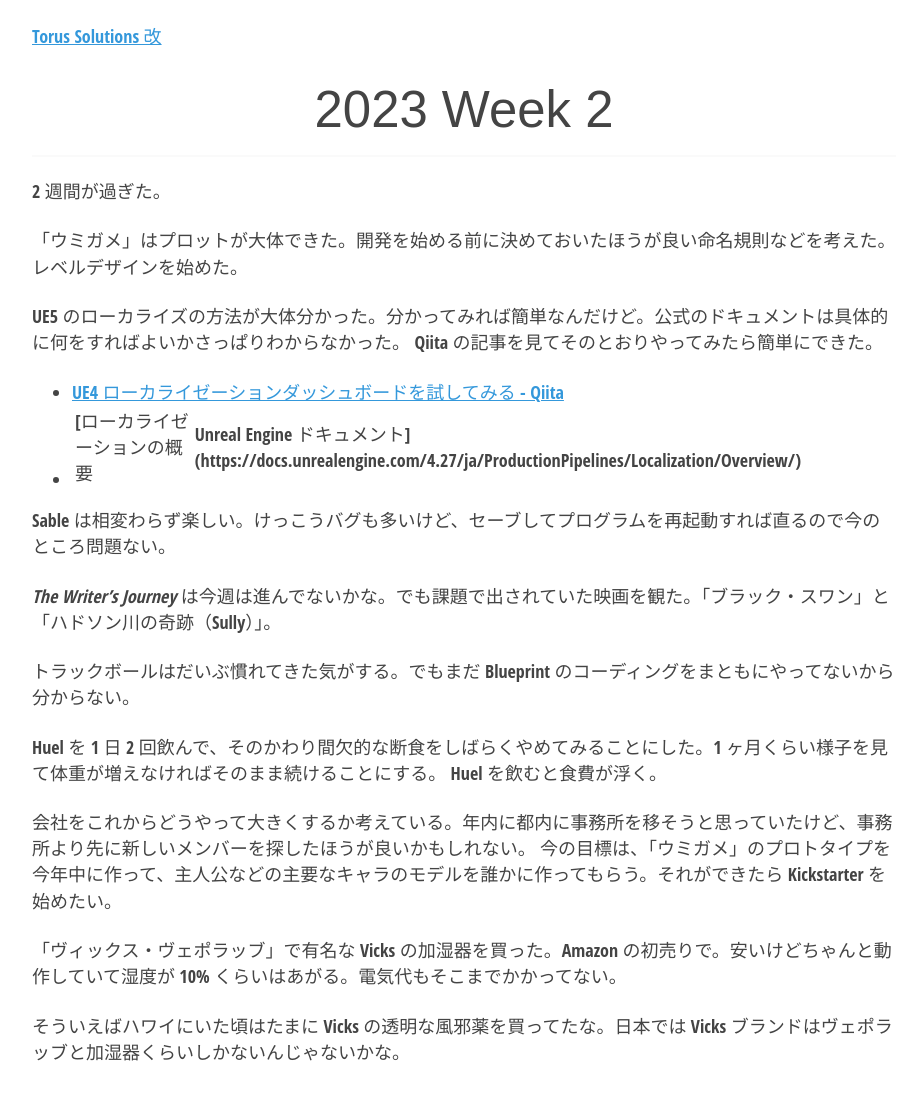
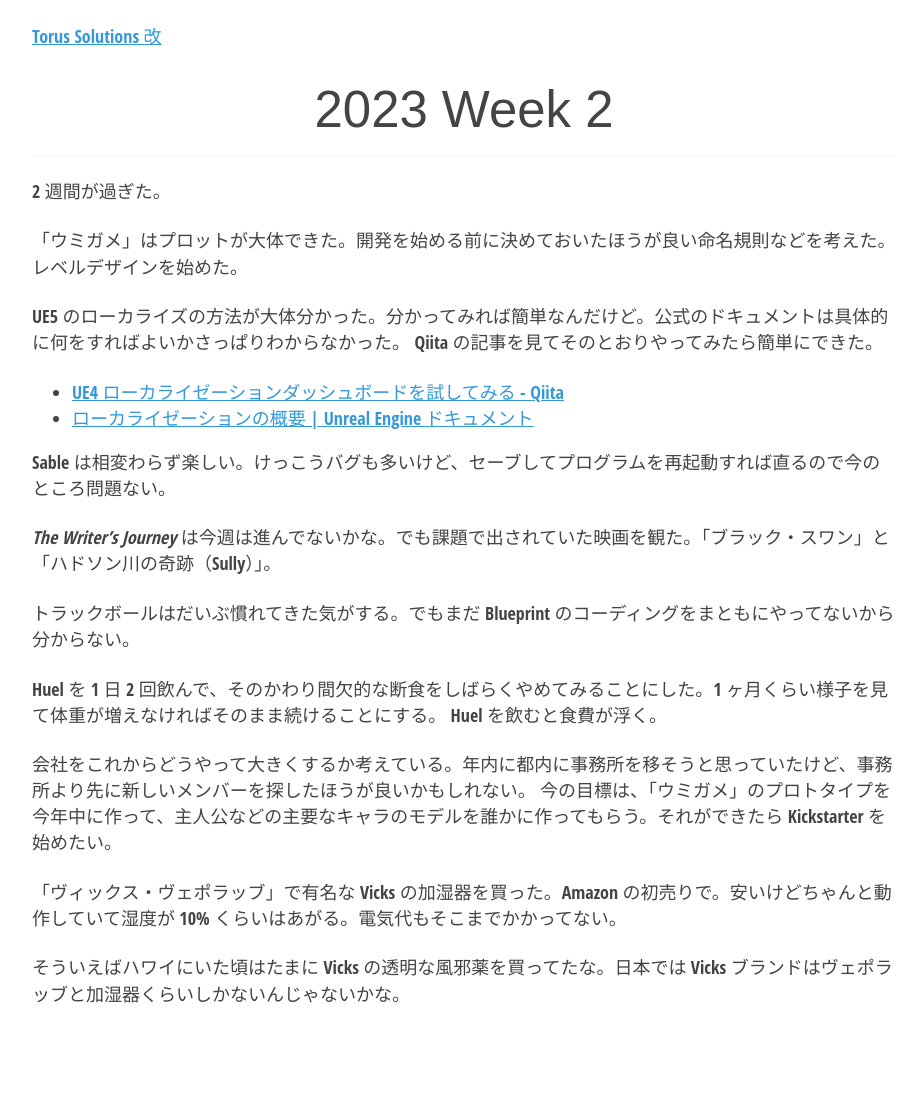
Before and after one commit to torus/torus.github.io, a Jekyll site: the page built from _posts/2023-01-15-week-02.md, in a window 1280 px wide. Shown: the whole page, without its empty margins (176-1099 px from the left). Built offline with Jekyll 4.4.1, drawn with Linux system fonts in a browser that asks for light colours; after the commit the page ends 1035 px from its top, so only the background shows below that.

Commit message:
fix attempt for Jekyll's Markdown

```diff
--- a/_posts/2023-01-15-week-02.md
+++ b/_posts/2023-01-15-week-02.md
@@ -10,7 +10,7 @@
 Qiita の記事を見てそのとおりやってみたら簡単にできた。
 
 - [UE4 ローカライゼーションダッシュボードを試してみる - Qiita](https://qiita.com/unknown_ds/items/c0f501ca9b72081ecb32)
-- [ローカライゼーションの概要 | Unreal Engine ドキュメント](https://docs.unrealengine.com/4.27/ja/ProductionPipelines/Localization/Overview/)
+- [ローカライゼーションの概要 \| Unreal Engine ドキュメント](https://docs.unrealengine.com/4.27/ja/ProductionPipelines/Localization/Overview/)
 
 Sable は相変わらず楽しい。けっこうバグも多いけど、セーブしてプログラムを再起動すれば直るので今のところ問題ない。
 
```
